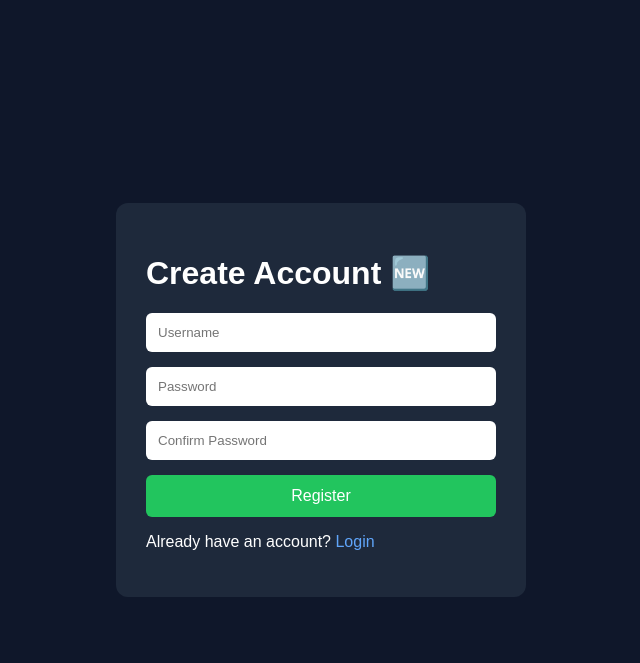
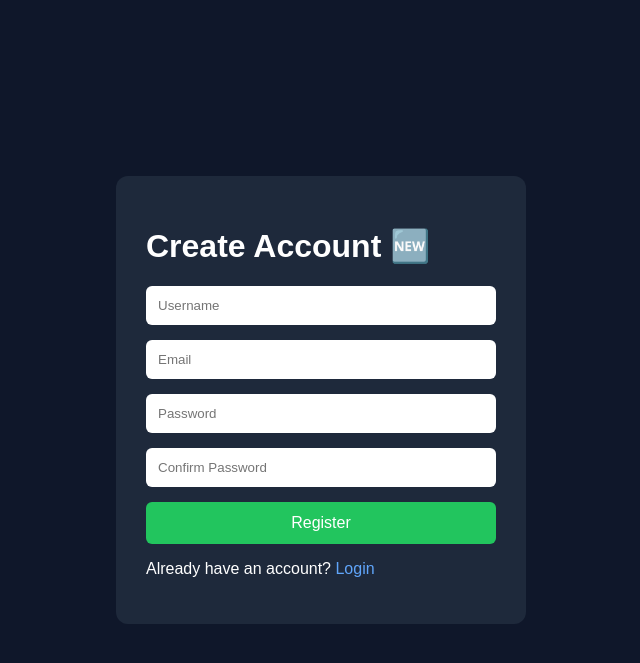
Before and after one commit to aashikaK/Social-Media-App, a Django app: page /register/ in a window 1280 px wide. Shown: the top 663 px of the page, without its empty margins (319-959 px from the left). Run offline with Django 5.2, Linux system fonts and the light colour scheme.

Commit message:
email validation

```diff
--- a/accounts/views.py
+++ b/accounts/views.py
@@ -1,5 +1,7 @@
 from django.shortcuts import render,redirect,get_object_or_404
 from django.contrib.auth import authenticate,login,logout
+from django.core.validators import validate_email
+from django.core.exceptions import ValidationError
 from django.contrib.auth.models import User
 from posts.models import Post
 from interactions.models import Like
@@ -28,6 +30,7 @@ def registerUser(request):
     if request.method == "POST":
 
         username = request.POST.get("username")
+        email = request.POST.get("email")
         password = request.POST.get("password")
         confirm_password = request.POST.get("confirm_password")
 
@@ -42,6 +45,20 @@ def registerUser(request):
             return render(request, "register.html", {
                 "error": "Username already exists"
             })
+
+        # email validation
+        if User.objects.filter(email=email).exists():
+            return render(request, "register.html", {
+            "error": "Email already exists"
+            })
+
+        try:
+            validate_email(email)
+
+        except ValidationError:
+            return render(request, "register.html", {
+                "error": "Enter a valid email address"
+                })
 
         # password length
         if len(password) < 6:
@@ -79,6 +96,7 @@ def registerUser(request):
         # create user
         user = User.objects.create_user(
             username=username,
+            email=email,
             password=password
         )
 
--- a/templates/register.html
+++ b/templates/register.html
@@ -71,6 +71,7 @@
         {% csrf_token %}
 
         <input type="text" name="username" placeholder="Username" required>
+        <input type="email" name="email" placeholder="Email" required>
 
         <input type="password" name="password" placeholder="Password" required>
 
```
